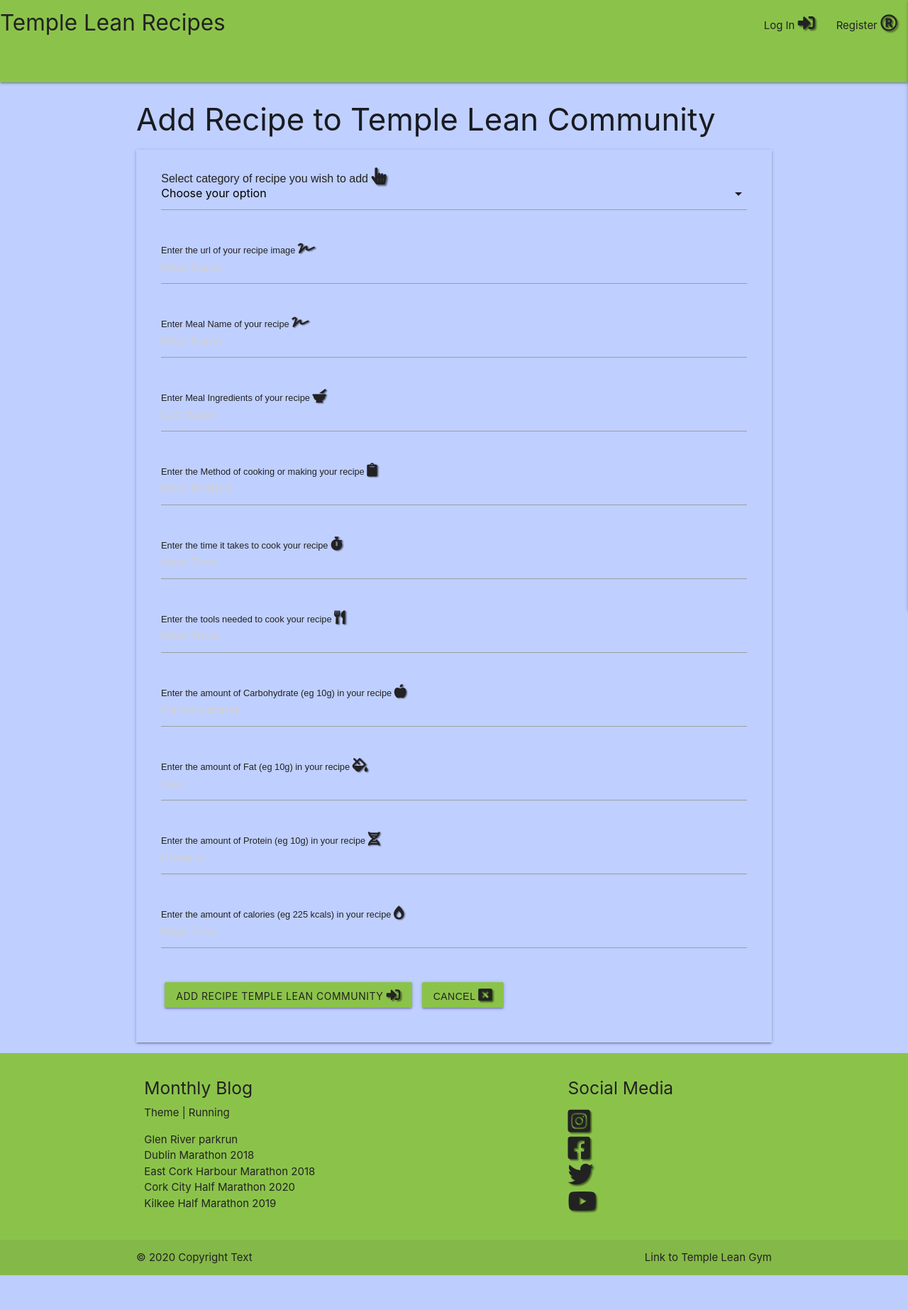
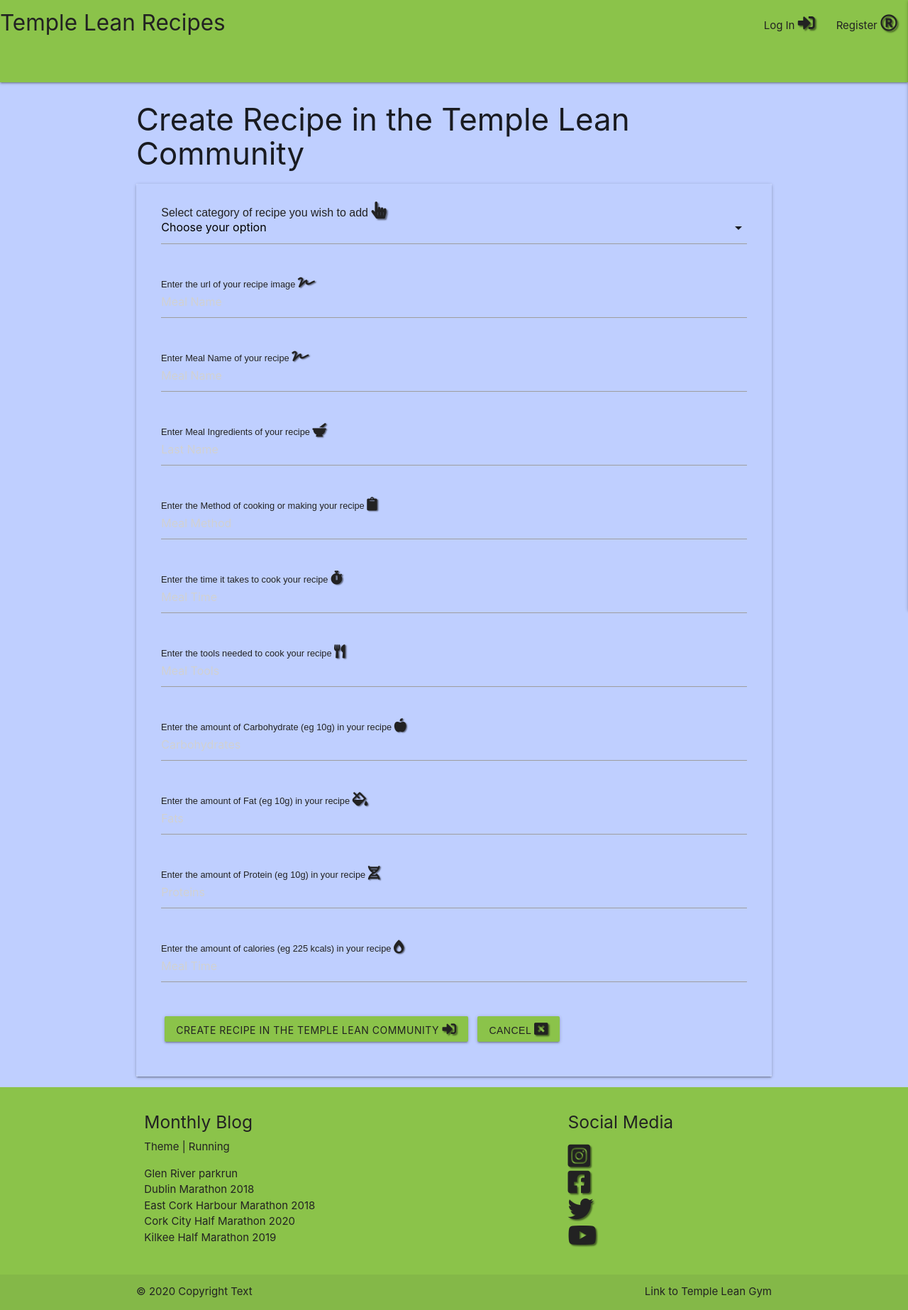
Before and after one commit to Andrew-code2020/ms3onlinecookbook, a Flask app: page /addrecipe in a window 1280 px wide. Shown: the whole page at 71% size. Before the commit the page ends 1797 px from the top, so only its background shows below. Run offline with Flask 2, Linux system fonts and the light colour scheme; some libraries are stand-ins or nearby versions; some web fonts are replaced.

Commit message:
changed word add to create in breakfast.html page

```diff
--- a/templates/add_recipe.html
+++ b/templates/add_recipe.html
@@ -1,7 +1,7 @@
 {% extends "base.html" %} {% block content %}
 
 <div class="s12 m7">
-    <h3 class="header">Add Recipe to Temple Lean Community</h3>
+    <h3 class="header">Create Recipe in the Temple Lean Community</h3>
     <div class="card horizontal">
         <div class="card-stacked">
             <!-- Add Recipe Form-->
@@ -110,8 +110,8 @@
                 <!--Buttons Submit Recipe and Cancel to return to profile screen-->
                 <div class="row">
                     <div class="col s12">
-                        <button class="profile btn waves-effect waves-light light-green" type="submit" name="action">Add
-                            Recipe Temple Lean Community
+                        <button class="profile btn waves-effect waves-light light-green" type="submit" name="action">Create
+                            Recipe in the Temple Lean Community
                             <i class="fas fa-sign-in-alt"></i>
                         </button>
                         <a class="profile btn waves-effect waves-light light-green"
--- a/templates/breakfast.html
+++ b/templates/breakfast.html
@@ -64,7 +64,7 @@
                 <a href="{{ url_for('dinner')}}">Go to Dinner Recipes</a>
                 <a href="{{ url_for('snacks')}}">Go to Snack Recipes</a>
                 <br>
-                <a href="{{ url_for('addrecipe')}}" class="profile btn waves-effect waves-light light-green" >Add Recipe
+                <a href="{{ url_for('addrecipe')}}" class="profile btn waves-effect waves-light light-green" > Create Recipe
                     <i class="fas fa-plus-square"></i> </a>
                 {% if session.user|lower == recipe.created_by|lower %}
                 <a href="{{ url_for('editrecipe', recipe_id=recipe._id)}}" class="profile btn waves-effect waves-light light-green" >Edit Recipe
```
